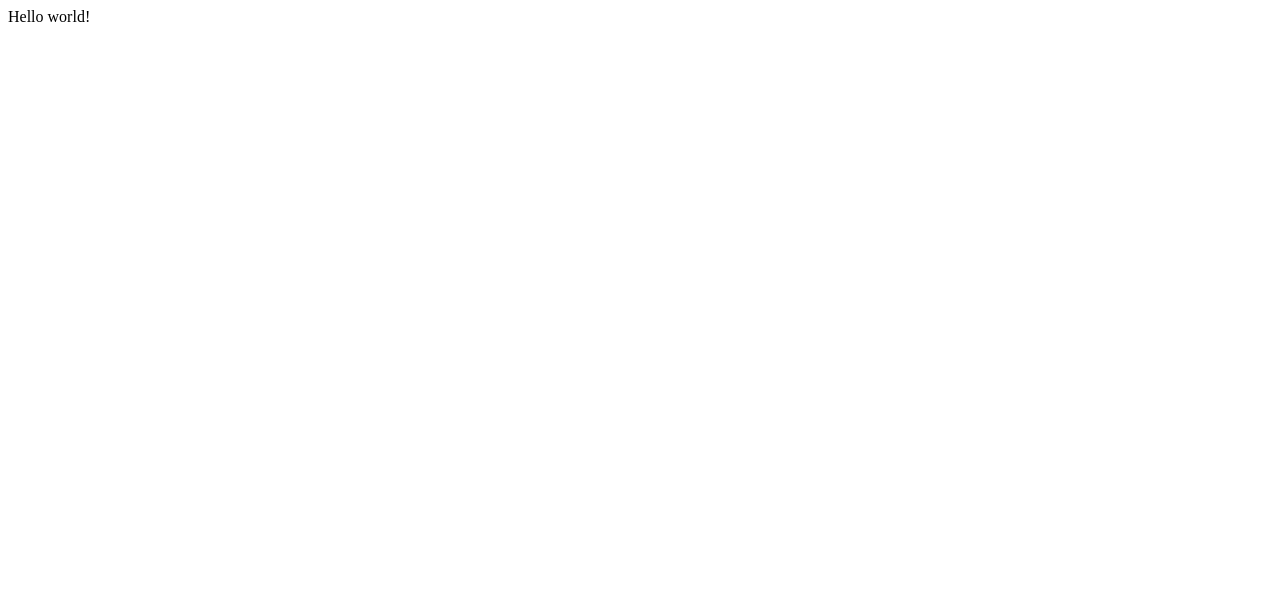
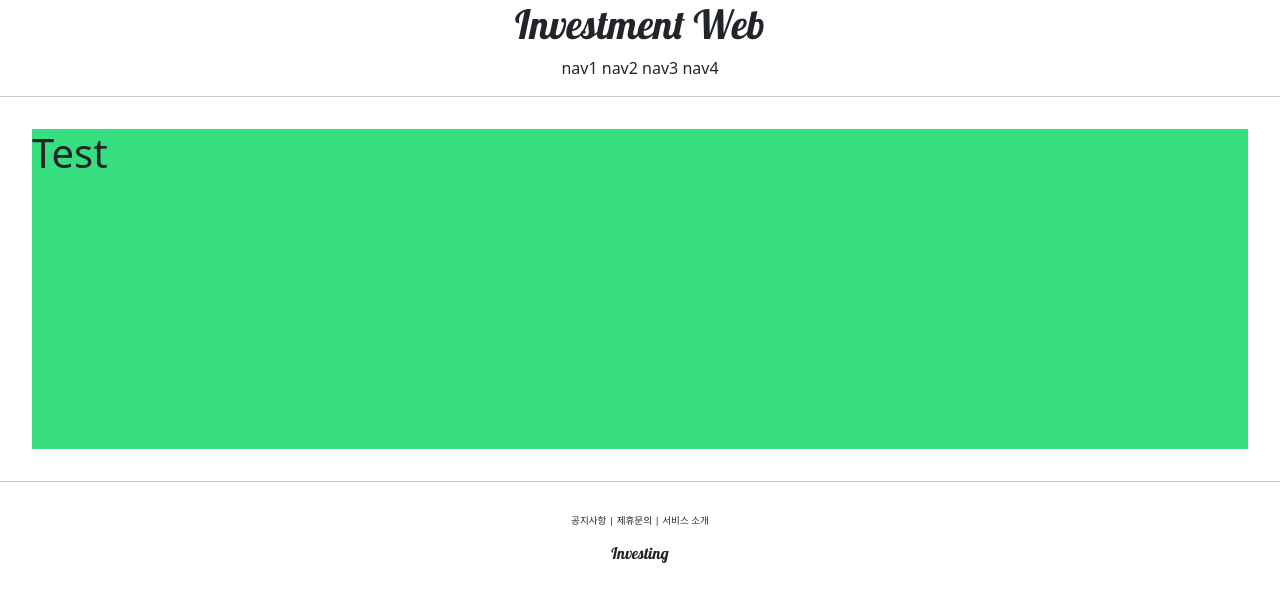
Before and after one commit to sunghyunpk/-Django_web, a Django app: page /account/hello_world/ in a window 1280 px wide. Before the commit the part shown is almost empty. Shown: the top 602 px of the page. Run offline with Django 3.2, Linux system fonts and the light colour scheme.

Commit message:
Django 210115

```diff
--- /dev/null
+++ b/accountapp/templates/accountapp/hello_world.html
@@ -0,0 +1,11 @@
+{% extends 'base.html' %}
+
+{% block content %}
+
+    <div style="height: 20rem; background-color: #38df81; border-radious: 1rem; margin: 2rem;">
+        <h1>
+            Test
+        </h1>
+    </div>
+
+{% endblock %}
--- a/accountapp/views.py
+++ b/accountapp/views.py
@@ -6,4 +6,4 @@ from django.shortcuts import render
 
 
 def hello_world(request):
-    return render(request, 'base.html')
+    return render(request, 'accountapp/hello_world.html')
--- a/templates/base.html
+++ b/templates/base.html
@@ -1,10 +1,19 @@
 <!DOCTYPE html>
-<html lang="en">
-<head>
-    <meta charset="UTF-8">
-    <title>Title</title>
-</head>
+<html lang="ko">
+
+{% include 'head.html' %}
+
 <body>
-    Hello world!
+
+   {% include 'header.html' %}
+
+    <hr>
+
+    {% block content %}
+    {% endblock %}
+
+    <hr>
+
+    {% include 'footer.html' %}
 </body>
 </html>
--- /dev/null
+++ b/templates/footer.html
@@ -0,0 +1,12 @@
+
+    <div style="text-align:center; margin-top: 2rem;">
+        <div style="font-size: .6rem;">
+            <span>공지사항</span> |
+            <span>제휴문의</span> |
+            <span>서비스 소개</span>
+        </divs>
+        <div style="margin-top: 1rem;">
+            <h6 style="margin-top: 1rem; font-family: 'Lobster', cursive;">Investing</h6>
+        </div>
+
+    </div>
--- /dev/null
+++ b/templates/head.html
@@ -0,0 +1,12 @@
+<head>
+    <meta charset="UTF-8">
+    <title>InvestWeb</title>
+
+    <!-- BOOTSTRAP LINK -->
+    <link href="https://cdn.jsdelivr.net/npm/bootstrap@5.0.0-beta1/dist/css/bootstrap.min.css" rel="stylesheet"
+          integrity="sha384-giJF6kkoqNQ00vy+HMDP7azOuL0xtbfIcaT9wjKHr8RbDVddVHyTfAAsrekwKmP1" crossorigin="anonymous">
+
+    <!-- GOOGLE FONTS LINK -->
+    <link rel="preconnect" href="https://fonts.gstatic.com">
+    <link href="https://fonts.googleapis.com/css2?family=Lobster&display=swap" rel="stylesheet">
+</head>
--- /dev/null
+++ b/templates/header.html
@@ -0,0 +1,13 @@
+
+    <div style="text-align:center; margin-bottom: 2rem 0;">
+        <div>
+            <h1 style="font-family: 'Lobster', cursive;">Investment Web</h1>
+        </div>
+        <div>
+            <span>nav1</span>
+            <span>nav2</span>
+            <span>nav3</span>
+            <span>nav4</span>
+        </div>
+
+    </div>
```
